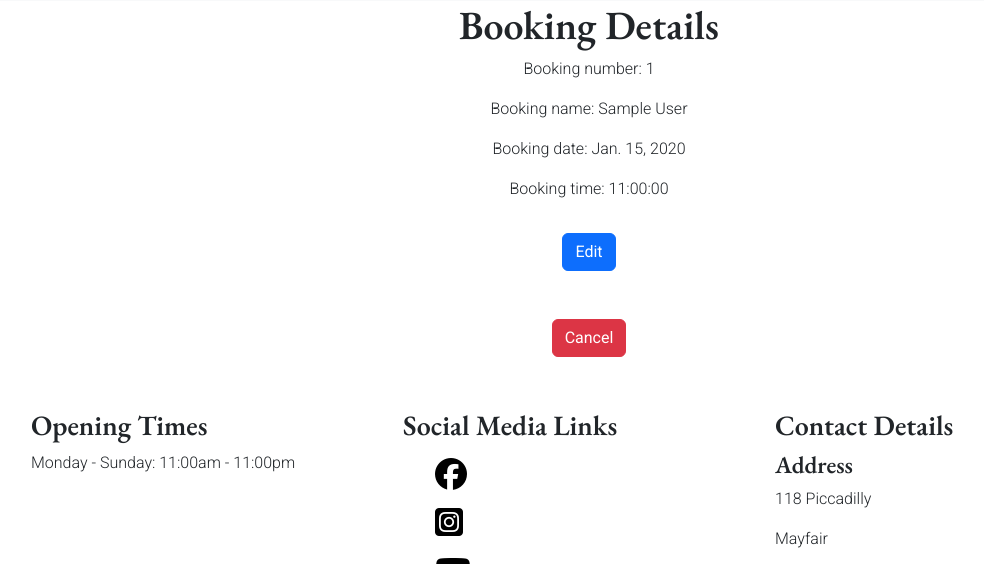
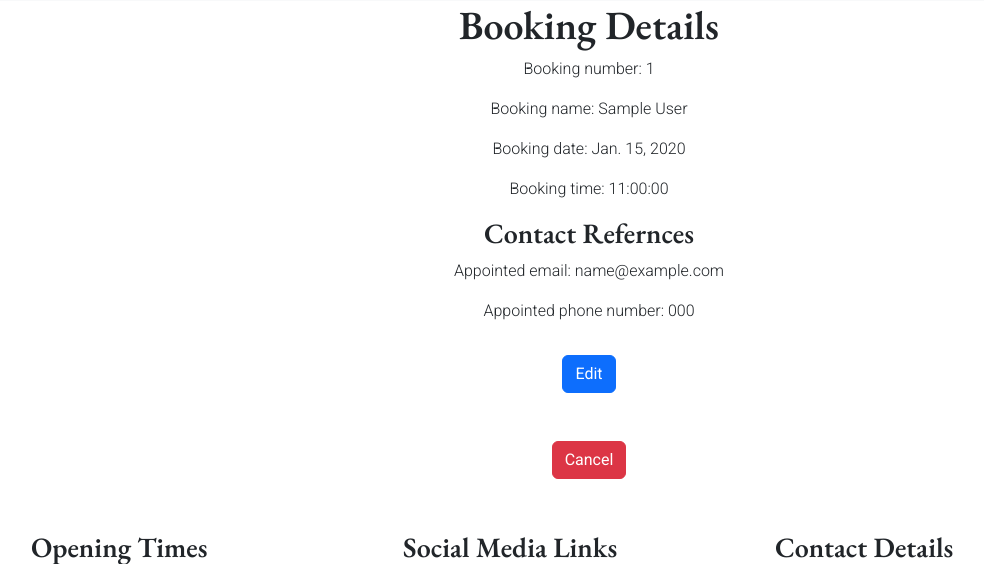
Before and after one commit to hpearson98/harrys-restaurant, a Django app: page /booking-details/1 in a window 1280 px wide. Shown: the part 73-637 px from the top of the page, without its empty margins (51-1035 px from the left). Run offline with Django 3.2, Linux system fonts and the light colour scheme; a user stored in the database is signed in; tables that the repository leaves empty hold one stand-in row (values such as "Sample post"); some libraries are stand-ins or nearby versions.

Commit message:
Updated content for Booking Details template to display contact details

```diff
--- a/templates/booking_details.html
+++ b/templates/booking_details.html
@@ -8,6 +8,9 @@
             <p class="booking-name">Booking name: {{ reservation.first_name }} {{ reservation.last_name }}</p>
             <p class="booking-date">Booking date: {{ reservation.date }}</p>
             <p class="booking-time">Booking time: {{ reservation.time }}</p>
+            <h3>Contact Refernces</h3>
+            <p class="booking-email">Appointed email: {{ reservation.email }}</p>
+            <p class="booking-phone">Appointed phone number: {{ reservation.phone }}</p>
             <p>
                 <a href="{% url 'edit-booking' reservation.pk %}">
                     <button class="btn btn-primary edit-booking-btn">Edit</button>
```
Also changed, not shown: README.md.
